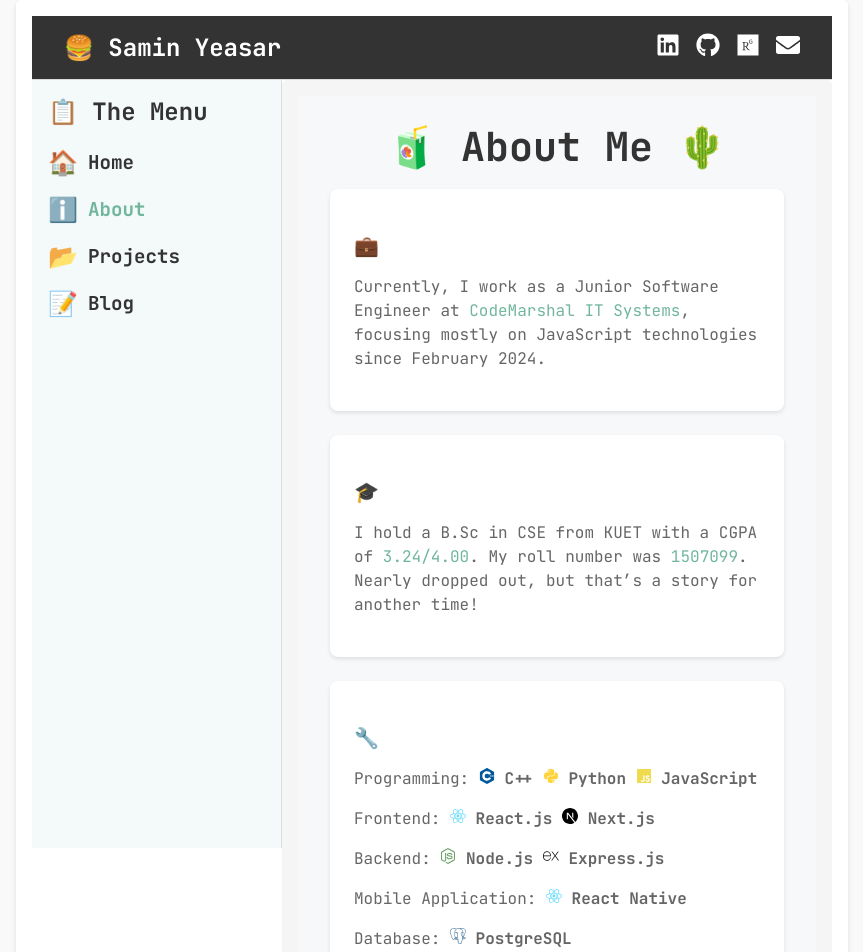
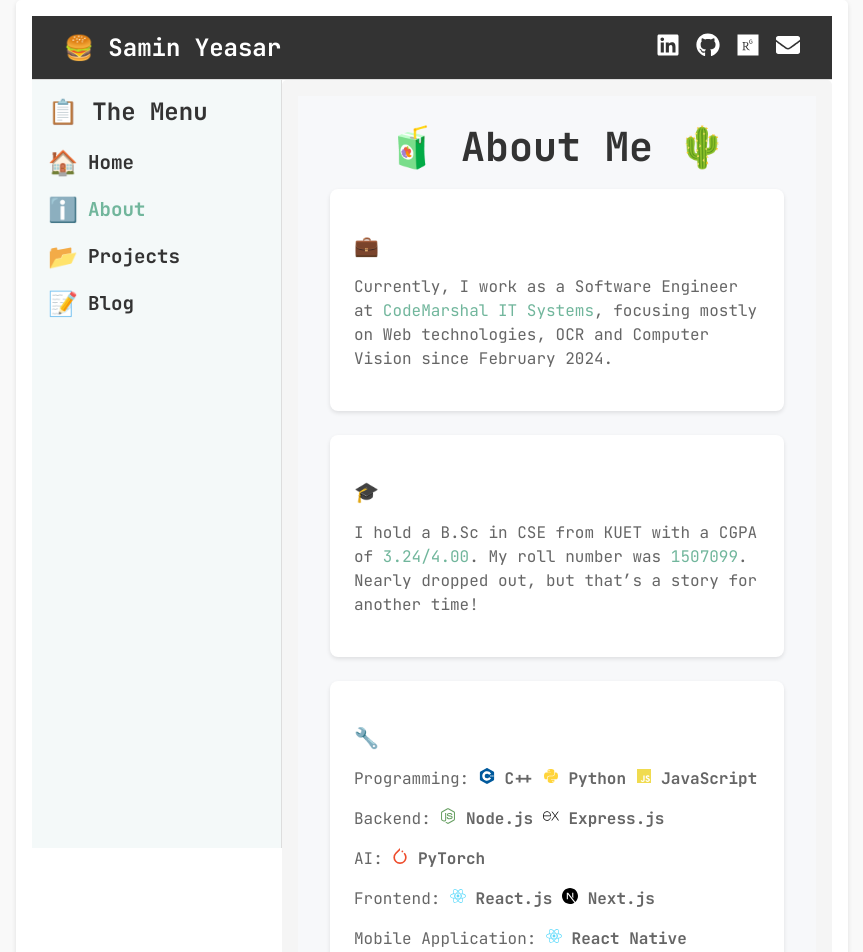
Before and after one commit to Y3454R/my-portfolio-website, a Next.js app: page /about in a window 1280 px wide. Shown: the top 952 px of the page, without its empty margins (208-1071 px from the left). Built offline with nearby package versions, Linux system fonts and the light colour scheme.

Commit message:
:up: update: update about

```diff
--- a/src/app/about/page.js
+++ b/src/app/about/page.js
@@ -17,6 +17,8 @@
   SiGit,
   SiNextdotjs,
   SiPostgresql,
+  SiDocker,
+  SiPytorch,
 } from "react-icons/si"; // Specific icons
 import { GrCode } from "react-icons/gr"; // General code icon for LeetCode
 
@@ -28,11 +30,16 @@
         <div className={styles.qaItem}>
           <h3>💼</h3>
           <p>
-            Currently, I work as a Junior Software Engineer at{" "}
-            <a href="https://www.codemarshal.com/" target="blank">
+            Currently, I work as a Software Engineer at{" "}
+            <a
+              href="https://www.codemarshal.com/"
+              target="_blank"
+              rel="noopener noreferrer"
+            >
               CodeMarshal IT Systems
             </a>
-            , focusing mostly on JavaScript technologies since February 2024.
+            , focusing mostly on Web technologies, OCR and Computer Vision since
+            February 2024.
           </p>
         </div>
         <div className={styles.qaItem}>
@@ -55,17 +62,23 @@
             </b>
           </p>
           <p>
+            Backend:{" "}
+            <b>
+              <FaNodeJs style={{ color: "#68A063" }} /> Node.js{" "}
+              <SiExpress style={{ color: "#000000" }} /> Express.js{" "}
+            </b>
+          </p>
+          <p>
+            AI:{" "}
+            <b>
+              <SiPytorch style={{ color: "#EE4C2C" }} /> PyTorch
+            </b>
+          </p>
+          <p>
             Frontend:{" "}
             <b>
               <FaReact style={{ color: "#61DBFB" }} /> React.js{" "}
               <SiNextdotjs style={{ color: "#000000" }} /> Next.js{" "}
-            </b>
-          </p>
-          <p>
-            Backend:{" "}
-            <b>
-              <FaNodeJs style={{ color: "#68A063" }} /> Node.js{" "}
-              <SiExpress style={{ color: "#000000" }} /> Express.js{" "}
             </b>
           </p>
           <p>
@@ -83,7 +96,8 @@
           <p>
             Tools:{" "}
             <b>
-              <SiGit style={{ color: "#F05033" }} /> Git
+              <SiGit style={{ color: "#F05033" }} /> Git{" "}
+              <SiDocker style={{ color: "#2496ED" }} /> Docker{" "}
             </b>
           </p>
         </div>
```
